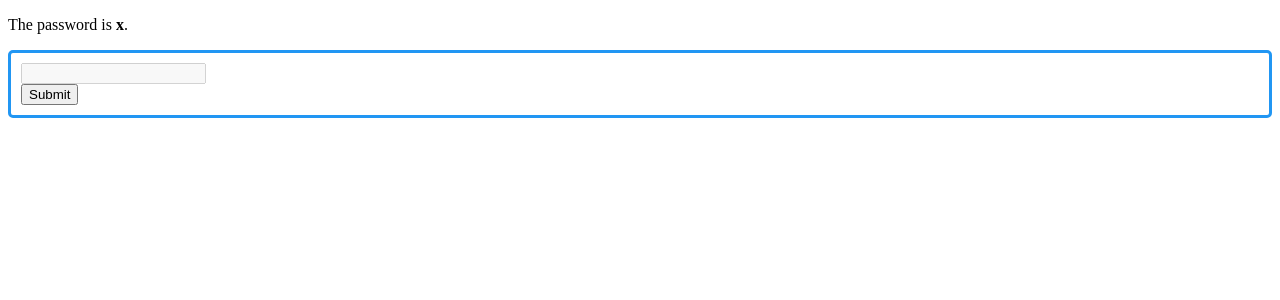
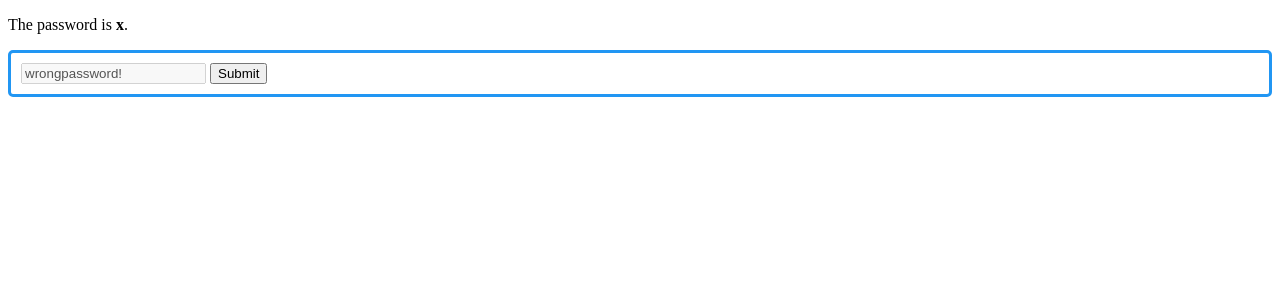
Before and after one commit to yanamal/html-hax, a Flask app: template templates/autopass/disabled.html in a window 1280 px wide. Shown: the top 300 px of the page. Run offline with Flask 2, Linux system fonts and the light colour scheme; the template is opened without the code that fills it: most values are stand-ins (such as "Sample title", 1, 10 or a date in 2020).

Commit message:
Minor fixes to disabled puzzle
- remove distracting attributes from button
- add a wrong value to disabled field

```diff
--- a/templates/autopass/disabled.html
+++ b/templates/autopass/disabled.html
@@ -6,11 +6,9 @@
   </head>
   <body>
     <p>The password is <b>{{ passphrase }}</b>. </p>
-<form>
-
-     <input type="text" name="pass" disabled>
-     <br>
-    <input class="btn btn-primary" type="submit" value="Submit">
-</form>
+    <form>
+     <input type="text" name="pass" value="wrongpassword!" disabled/>
+     <input type="submit"/>
+    </form>
   </body>
 </html>
```
